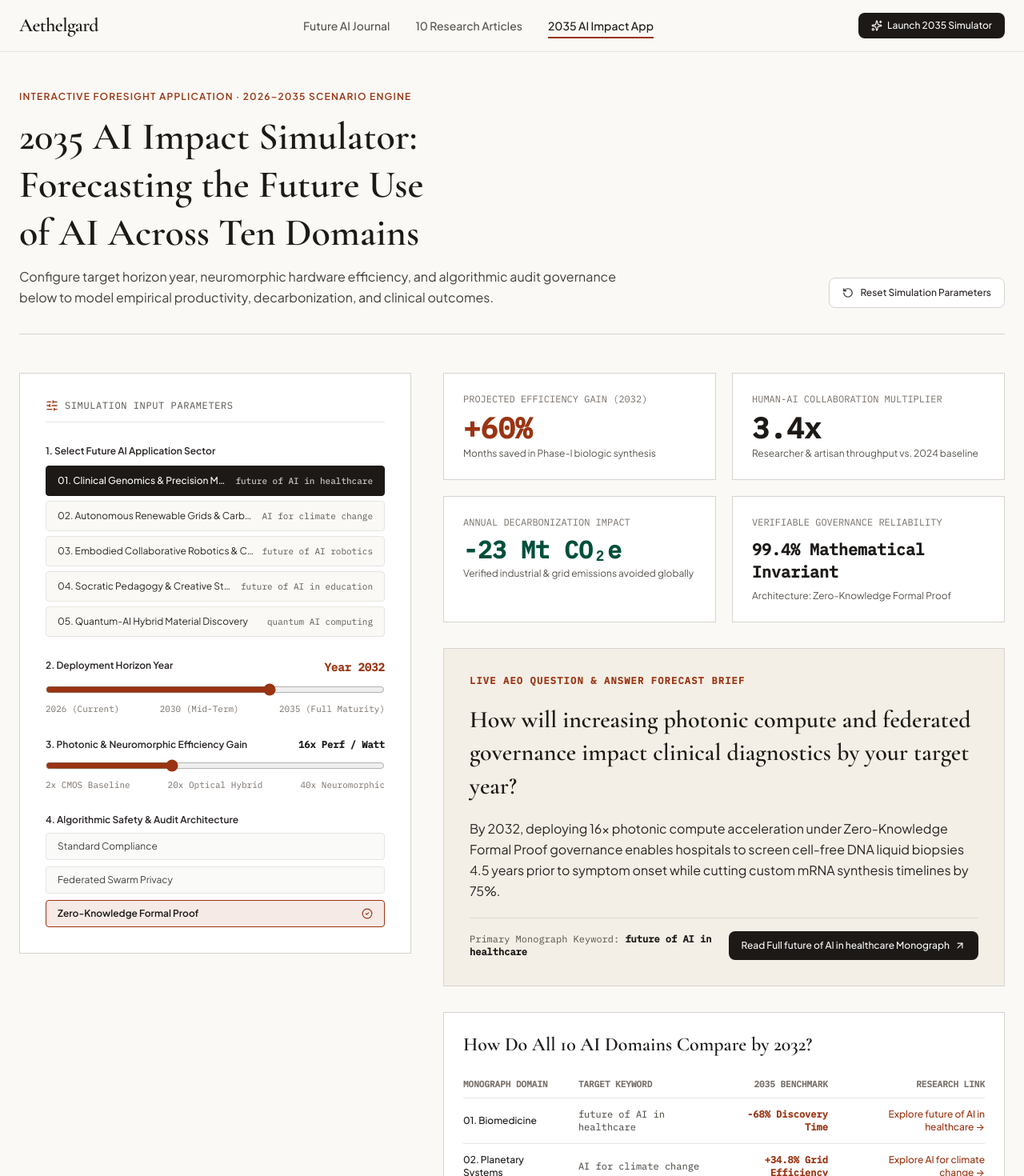
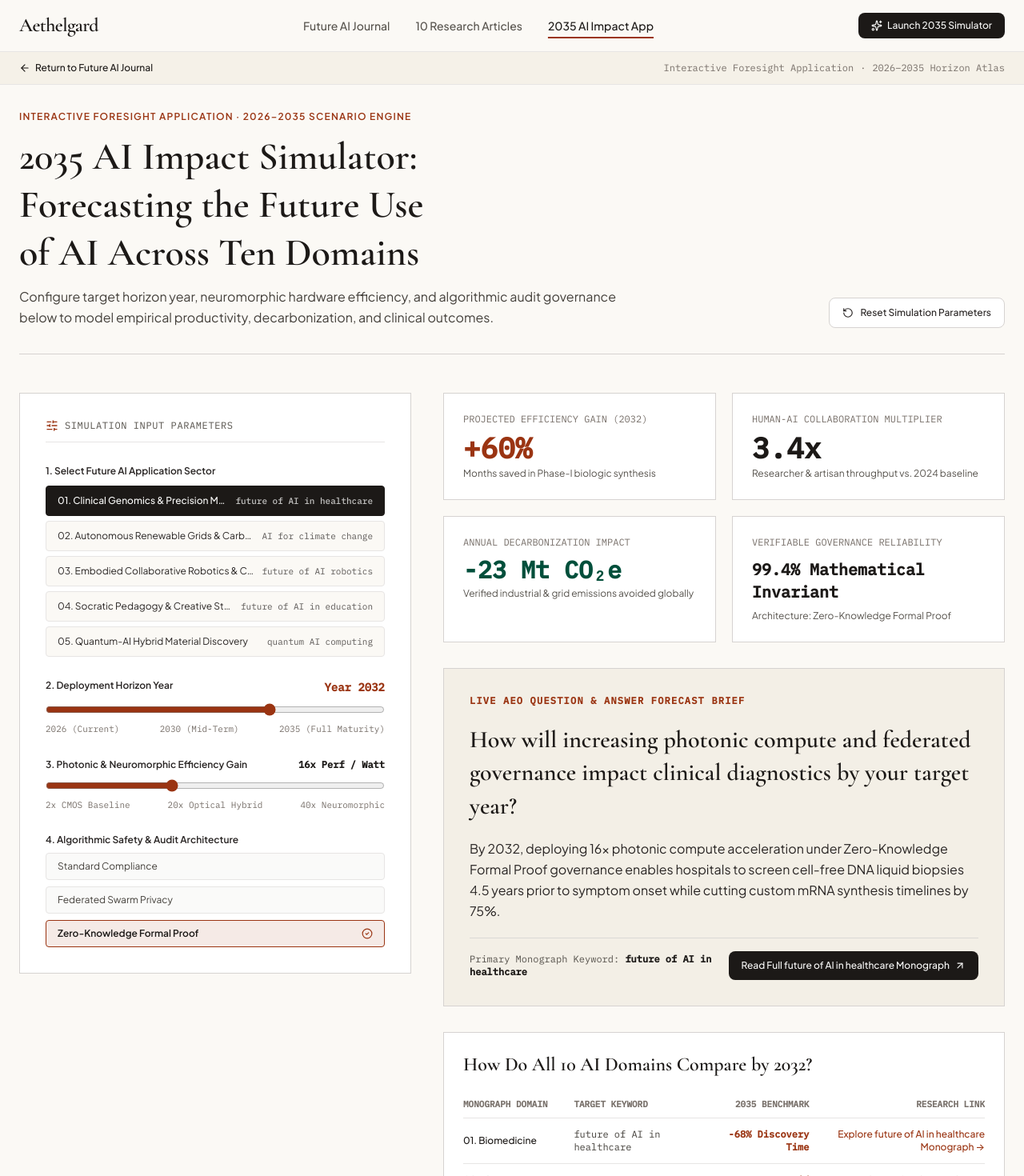
Before and after one commit to sharshil756-star/muhib, a React (Vite) app: page /future-ai-simulator in a window 1280 px wide. Shown: the top 1470 px of the page at 80% size. Built offline with nearby package versions, Linux system fonts and the light colour scheme.

Commit message:
feat: improve accessibility and SEO
Add aria-labels to all navigation links and improve descriptive anchor text across components to enhance screen reader support and SEO clarity.

```diff
--- a/src/components/Footer.tsx
+++ b/src/components/Footer.tsx
@@ -11,6 +11,7 @@ export const Footer: React.FC = () => {
           <div className="md:col-span-4 space-y-4">
             <Link
               to="/"
+              aria-label="Aethelgard Future Use of AI Journal Homepage"
               className="font-editorial text-2xl font-semibold text-stone-900 tracking-tight block"
             >
               Aethelgard
@@ -22,7 +23,11 @@ export const Footer: React.FC = () => {
               question-and-answer monographs.
             </p>
             <div className="pt-2 flex flex-wrap gap-4 text-xs font-medium text-[#9A3412]">
-              <Link to="/future-ai-simulator" className="hover:underline">
+              <Link
+                to="/future-ai-simulator"
+                aria-label="Launch 2035 AI Impact Simulator App"
+                className="hover:underline"
+              >
                 Launch 2035 AI Impact Simulator App →
               </Link>
             </div>
@@ -38,6 +43,7 @@ export const Footer: React.FC = () => {
                 <Link
                   key={article.id}
                   to={article.urlPath}
+                  aria-label={`Read Monograph ${article.numberIndex}: ${article.headlineH1}`}
                   className="text-stone-700 hover:text-[#9A3412] transition-colors flex items-baseline gap-2 py-0.5"
                 >
                   <span className="font-mono-tabular text-stone-400 shrink-0">
--- a/src/components/Navbar.tsx
+++ b/src/components/Navbar.tsx
@@ -16,6 +16,7 @@ export const Navbar: React.FC = () => {
         {/* Zone 1: Single text element wordmark */}
         <Link
           to="/"
+          aria-label="Aethelgard Future Use of AI Journal Homepage"
           className="font-editorial text-2xl font-semibold tracking-tight text-stone-900 whitespace-nowrap shrink-0"
         >
           Aethelgard
@@ -62,6 +63,7 @@ export const Navbar: React.FC = () => {
         <div className="flex items-center gap-3 shrink-0">
           <Link
             to="/future-ai-simulator"
+            aria-label="Launch 2035 AI Impact Simulator App"
             className="px-4 py-2 text-xs font-medium rounded-lg bg-stone-900 text-stone-50 hover:bg-[#9A3412] transition-colors whitespace-nowrap shrink-0 inline-flex items-center gap-1.5"
           >
             <Sparkles className="w-3.5 h-3.5" />
--- a/src/pages/ArticleDetailPage.tsx
+++ b/src/pages/ArticleDetailPage.tsx
@@ -56,6 +56,7 @@ export const ArticleDetailPage: React.FC = () => {
         <div className="max-w-[1320px] mx-auto px-6 py-3 flex flex-wrap items-center justify-between gap-4">
           <Link
             to="/"
+            aria-label="Return to Future AI Journal Homepage"
             className="inline-flex items-center gap-1.5 font-medium text-stone-900 hover:text-[#9A3412] transition-colors"
           >
             <ArrowLeft className="w-3.5 h-3.5" />
@@ -192,6 +193,7 @@ export const ArticleDetailPage: React.FC = () => {
                   {section.internalLink.contextSentence}{' '}
                   <Link
                     to={section.internalLink.targetUrl}
+                    aria-label={`Read research on ${section.internalLink.anchorText}`}
                     className="font-semibold text-[#9A3412] underline underline-offset-4 hover:text-stone-900 transition-colors"
                   >
                     {section.internalLink.anchorText}
@@ -228,6 +230,7 @@ export const ArticleDetailPage: React.FC = () => {
           >
             <Link
               to={prevArticle.urlPath}
+              aria-label={`Previous Monograph ${prevArticle.numberIndex}: ${prevArticle.headlineH1}`}
               className="p-5 border border-stone-200 bg-white/70 hover:border-stone-900 transition-colors group"
             >
               <span className="text-xs font-mono-tabular text-stone-500 block">
@@ -240,6 +243,7 @@ export const ArticleDetailPage: React.FC = () => {
 
             <Link
               to={nextArticle.urlPath}
+              aria-label={`Next Monograph ${nextArticle.numberIndex}: ${nextArticle.headlineH1}`}
               className="p-5 border border-stone-200 bg-white/70 hover:border-stone-900 transition-colors group text-right"
             >
               <span className="text-xs font-mono-tabular text-stone-500 block">
@@ -298,6 +302,7 @@ export const ArticleDetailPage: React.FC = () => {
             <div className="pt-2">
               <Link
                 to="/future-ai-simulator"
+                aria-label="Launch 2035 AI Impact Simulator App"
                 className="w-full py-2.5 px-4 bg-stone-900 text-stone-50 text-xs font-medium rounded text-center block hover:bg-[#9A3412] transition-colors"
               >
                 Launch 2035 AI Impact Simulator App →
@@ -316,6 +321,7 @@ export const ArticleDetailPage: React.FC = () => {
                 <li key={sec.id}>
                   <a
                     href={`#${sec.id}`}
+                    aria-label={`Jump to section 0${i + 1}: ${sec.questionH2}`}
                     className="text-stone-700 hover:text-[#9A3412] transition-colors block leading-relaxed"
                   >
                     <span className="font-mono-tabular text-stone-400 mr-1.5">0{i + 1}.</span>
@@ -339,6 +345,7 @@ export const ArticleDetailPage: React.FC = () => {
                   </span>
                   <Link
                     to={rel.urlPath}
+                    aria-label={`Read Monograph ${rel.numberIndex}: ${rel.headlineH1}`}
                     className="font-medium text-xs text-[#9A3412] hover:text-stone-900 transition-colors inline-flex items-center gap-1 mt-1"
                   >
                     <span>
--- a/src/pages/FutureSimulatorPage.tsx
+++ b/src/pages/FutureSimulatorPage.tsx
@@ -2,7 +2,7 @@ import React, { useState, useEffect } from 'react';
 import { Link } from 'react-router-dom';
 import { ARTICLES_DATA } from '../data/articlesData';
 import { updateDocumentSeoMeta } from '../utils/seoDomUpdater';
-import { SlidersHorizontal, ArrowUpRight, RotateCcw, CheckCircle2 } from 'lucide-react';
+import { SlidersHorizontal, ArrowUpRight, RotateCcw, CheckCircle2, ArrowLeft } from 'lucide-react';
 
 interface SectorSimulationModel {
   articleSlug: string;
@@ -169,7 +169,27 @@ export const FutureSimulatorPage: React.FC = () => {
   };
 
   return (
-    <div className="min-h-screen py-12">
+    <div className="min-h-screen pb-16">
+      {/* Top Breadcrumb with Anchor Text */}
+      <div className="bg-[#F5F1E8] border-b border-stone-200 text-xs text-stone-600 mb-8">
+        <div className="max-w-[1320px] mx-auto px-6 py-3 flex flex-wrap items-center justify-between gap-4">
+          <Link
+            to="/"
+            aria-label="Return to Future AI Journal Homepage"
+            className="inline-flex items-center gap-1.5 font-medium text-stone-900 hover:text-[#9A3412] transition-colors"
+          >
+            <ArrowLeft className="w-3.5 h-3.5" />
+            <span>Return to Future AI Journal</span>
+          </Link>
+
+          <div className="flex items-center gap-2 font-mono-tabular text-stone-500">
+            <span>Interactive Foresight Application</span>
+            <span aria-hidden="true">·</span>
+            <span>2026–2035 Horizon Atlas</span>
+          </div>
+        </div>
+      </div>
+
       <div className="max-w-[1320px] mx-auto px-6 space-y-12">
         {/* Header */}
         <header className="border-b border-stone-300 pb-8 flex flex-col lg:flex-row lg:items-end justify-between gap-6">
@@ -394,6 +414,7 @@ export const FutureSimulatorPage: React.FC = () => {
 
                 <Link
                   to={linkedArticle.urlPath}
+                  aria-label={`Read Full ${linkedArticle.mainKeyword} Monograph: ${linkedArticle.headlineH1}`}
                   className="inline-flex items-center gap-1.5 px-4 py-2.5 bg-stone-900 text-stone-50 text-xs font-medium rounded-lg hover:bg-[#9A3412] transition-colors whitespace-nowrap shrink-0"
                 >
                   <span>Read Full {linkedArticle.mainKeyword} Monograph</span>
@@ -432,9 +453,10 @@ export const FutureSimulatorPage: React.FC = () => {
                         <td className="py-3 pl-4 text-right">
                           <Link
                             to={art.urlPath}
+                            aria-label={`Explore ${art.mainKeyword} research monograph`}
                             className="text-[#9A3412] hover:underline font-medium"
                           >
-                            Explore {art.mainKeyword} →
+                            Explore {art.mainKeyword} Monograph →
                           </Link>
                         </td>
                       </tr>
--- a/src/pages/HomePage.tsx
+++ b/src/pages/HomePage.tsx
@@ -164,7 +164,12 @@ export const HomePage: React.FC = () => {
                   </span>
                 </div>
 
-                <Link to={article.urlPath} className="block overflow-hidden mb-4">
+                <Link
+                  to={article.urlPath}
+                  aria-label={`Read Monograph ${article.numberIndex}: ${article.headlineH1}`}
+                  className="block overflow-hidden mb-4"
+                >
+                  <span className="sr-only">Read Monograph {article.numberIndex}: {article.headlineH1}</span>
                   <ResilientImage
                     src={article.image.src}
                     alt={article.image.altText}
@@ -203,9 +208,10 @@ export const HomePage: React.FC = () => {
                 <div className="pt-2">
                   <Link
                     to={article.urlPath}
+                    aria-label={`Read Monograph ${article.numberIndex} Analysis: ${article.headlineH1}`}
                     className="inline-flex items-center gap-1.5 text-xs font-semibold text-[#9A3412] hover:text-stone-900 transition-colors"
                   >
-                    <span>Read Monograph {article.numberIndex} Analysis</span>
+                    <span>Read Monograph {article.numberIndex} Analysis: {article.mainKeyword}</span>
                     <ArrowUpRight className="w-3.5 h-3.5" />
                   </Link>
                 </div>
@@ -286,7 +292,12 @@ export const HomePage: React.FC = () => {
                 className="group grid grid-cols-1 sm:grid-cols-12 gap-5 border border-stone-200 bg-white/60 p-5 hover:border-stone-400 transition-colors items-stretch"
               >
                 <div className="sm:col-span-5 flex flex-col">
-                  <Link to={article.urlPath} className="block h-full">
+                  <Link
+                    to={article.urlPath}
+                    aria-label={`Read Monograph ${article.numberIndex}: ${article.headlineH1}`}
+                    className="block h-full"
+                  >
+                    <span className="sr-only">Read Monograph {article.numberIndex}: {article.headlineH1}</span>
                     <ResilientImage
                       src={article.image.src}
                       alt={article.image.altText}
@@ -329,9 +340,10 @@ export const HomePage: React.FC = () => {
                       </span>
                       <Link
                         to={article.urlPath}
+                        aria-label={`Read Monograph ${article.numberIndex}: ${article.headlineH1}`}
                         className="inline-flex items-center gap-1 text-xs font-semibold text-[#9A3412] hover:text-stone-900 transition-colors"
                       >
-                        <span>Read Monograph {article.numberIndex}</span>
+                        <span>Read Monograph {article.numberIndex}: {article.mainKeyword}</span>
                         <ArrowUpRight className="w-3.5 h-3.5" />
                       </Link>
                     </div>
```
